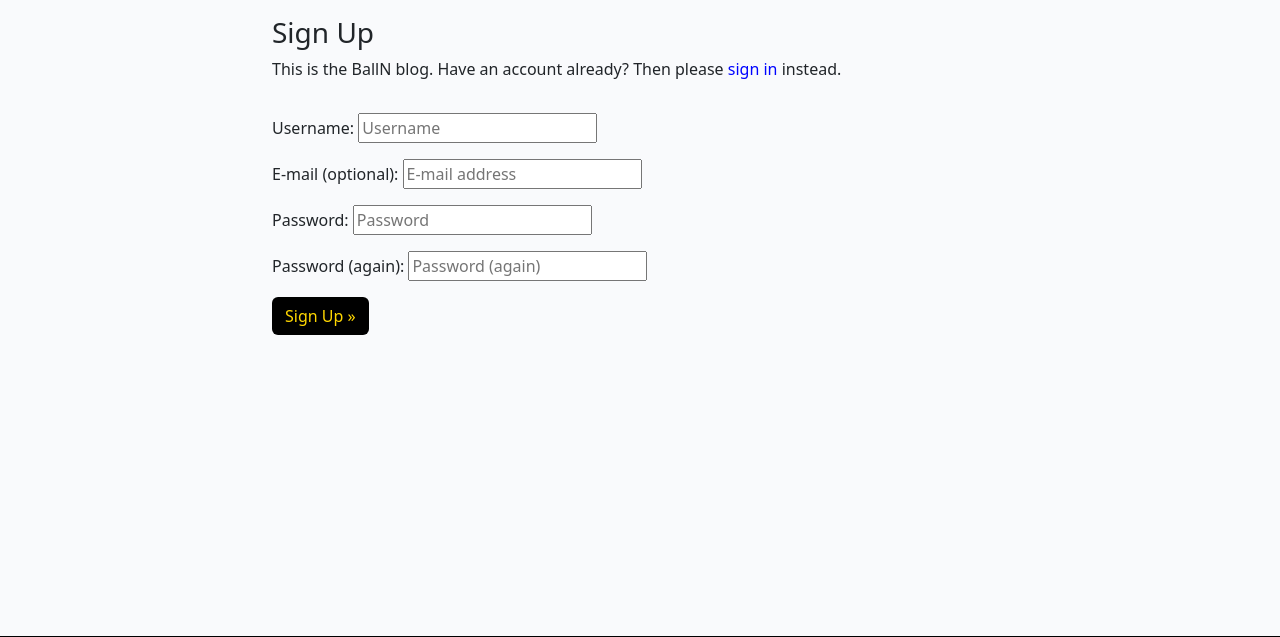
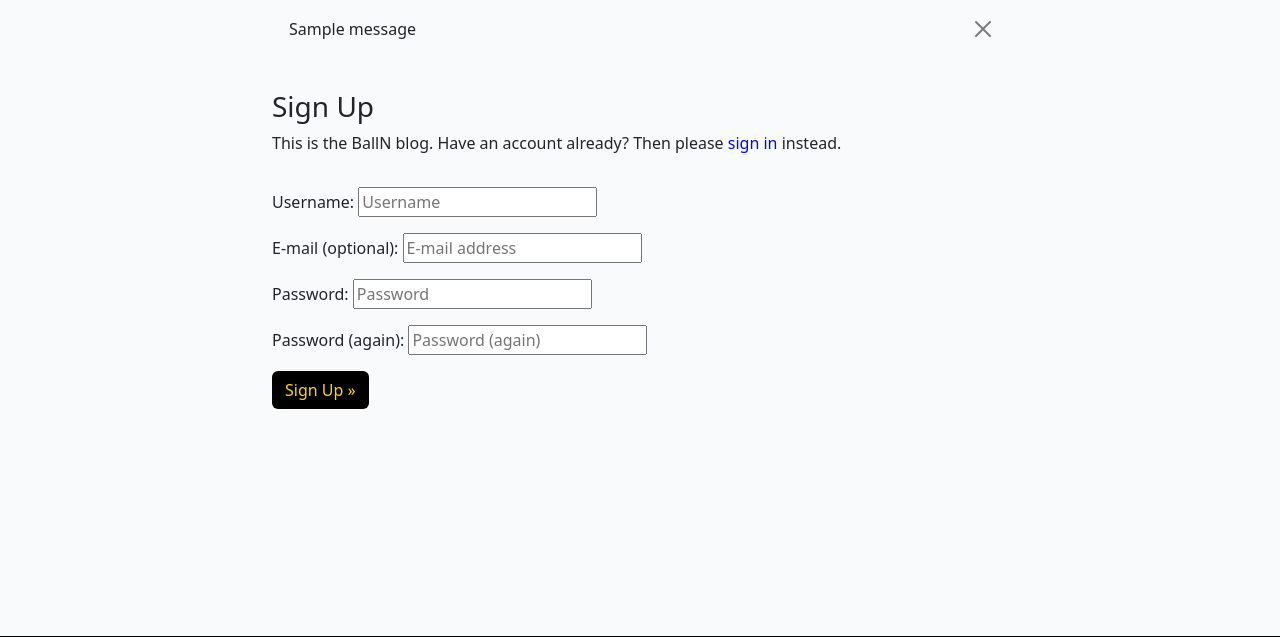
Before and after one commit to AASanusi/balln, a Django app: page /accounts/signup/ in a window 1280 px wide. Shown: the part 60-697 px from the top of the page. Run offline with Django 4.2, Linux system fonts and the light colour scheme; tables that the repository leaves empty hold one stand-in row (values such as "Sample post"); one stand-in notice (Sample message) is shown; some libraries are stand-ins or nearby versions.

Commit message:
Add messages tags

```diff
--- a/templates/base.html
+++ b/templates/base.html
@@ -62,6 +62,22 @@
         </div>
     </nav>
 
+    <div class="container">
+        <div class="row">
+            <div class="col-md-8 offset-md-2">
+                {% for message in messages %}
+                <div class="alert {{ message.tags }} alert-dismissible fade show" id="msg" role="alert">
+                    {{ message | safe}}
+                    <button type="button" class="btn-close" data-bs-dismiss="claert" aria-label="Close">
+
+                    </button>
+                </div>
+
+                {% endfor %}
+            </div>
+        </div>
+    </div>
+
     <main class="flex-shrink-0 main-bg">
         {% block content %}
         <!-- Content Goes here -->
```
Also changed, not shown: balln/settings.py (+9 -0 lines).
